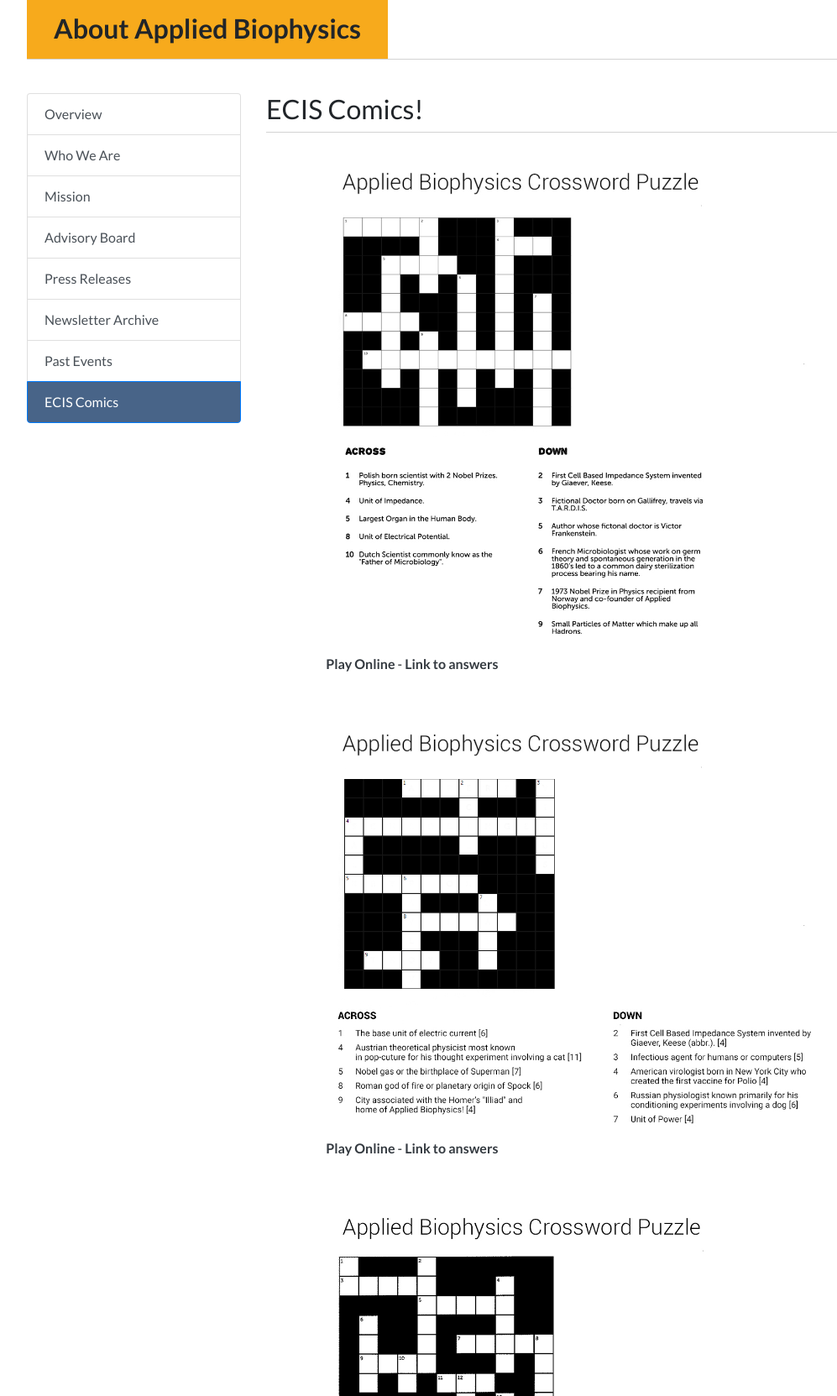
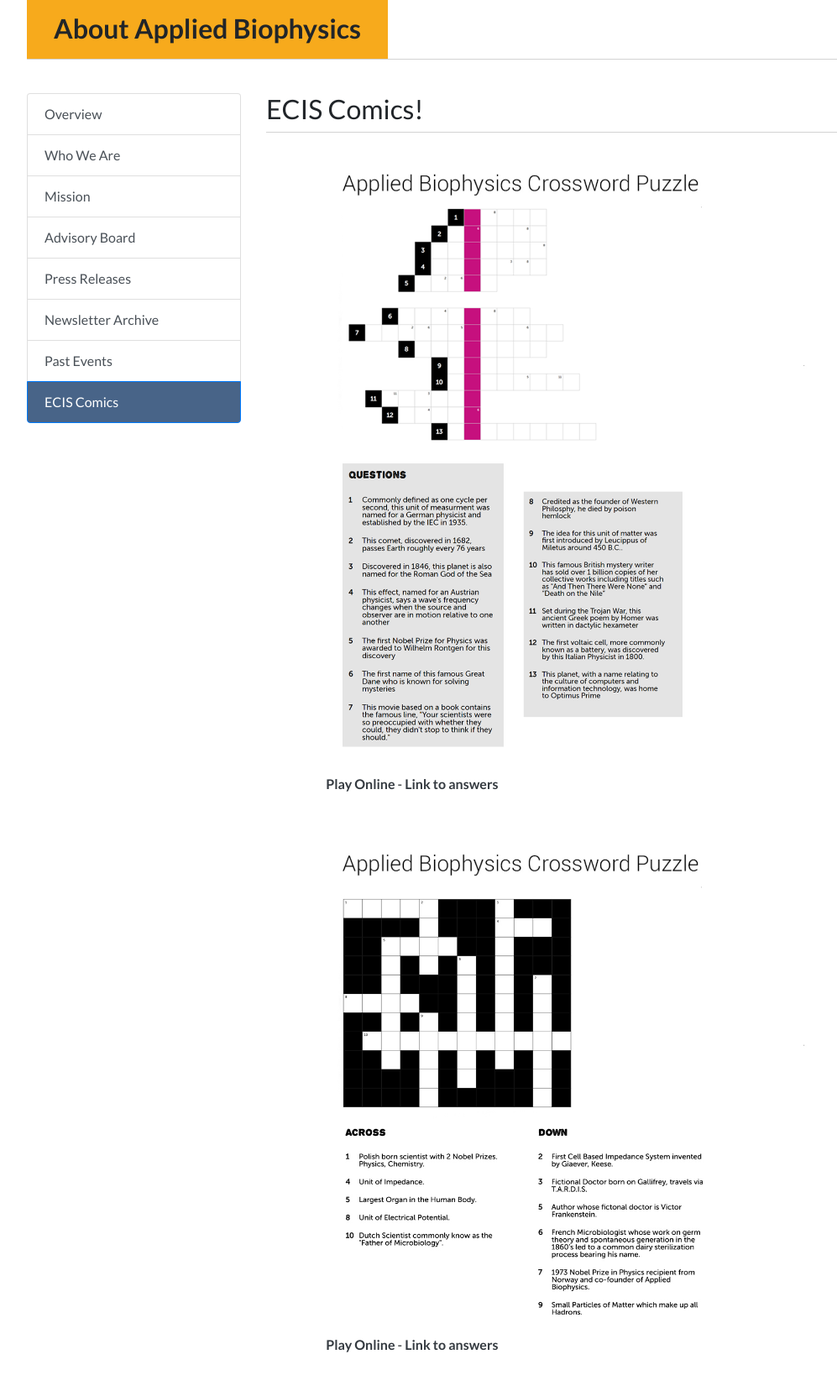
Before and after one commit to chrisdav6/AB, a PHP site: page /aboutABP.php in a window 1280 px wide, after a click on "ECIS Comics". Shown: the part 212-1875 px from the top of the page at 84% size, without its empty margins (53-1050 px from the left). Run offline with PHP 8.4, Linux system fonts and the light colour scheme; some libraries are stand-ins or nearby versions.

Commit message:
Added March 2022 crossword

```diff
--- a/aboutABP.php
+++ b/aboutABP.php
@@ -538,6 +538,11 @@
               <div class="row">
                 <div class="col-lg-10 mx-auto">
                   <div class="mb-5">
+                    <img class="img-fluid" src="public/img/ComicCrosswordMarch2022.png" alt="ECIS Comic Crossword March 2022">
+                    <a href="https://puzzel.org/acrostic/play?p=-MxB6sb16xy_EBR9GwKM" class="link text-dark" target="_blank">Play Online</a> -
+                    <a href="public/pdf/ComicCrosswordMarch2022Answers.pdf" class="link text-dark" target="_blank">Link to answers</a>
+                  </div>
+                  <div class="mb-5">
                     <img class="img-fluid" src="public/img/ComicCrosswordMay2021.jpg" alt="ECIS Comic Crossword May 2021">
                     <a href="https://puzzel.org/en/crossword/play?p=-M2AONytbLfneqt1lnZM" class="link text-dark" target="_blank">Play Online</a> -
                     <a href="public/pdf/ComicCrosswordMay2021Answers.pdf" class="link text-dark" target="_blank">Link to answers</a>
```
Also changed, not shown: public/img/ComicCrosswordMarch2022.png (added), 1 other file.
